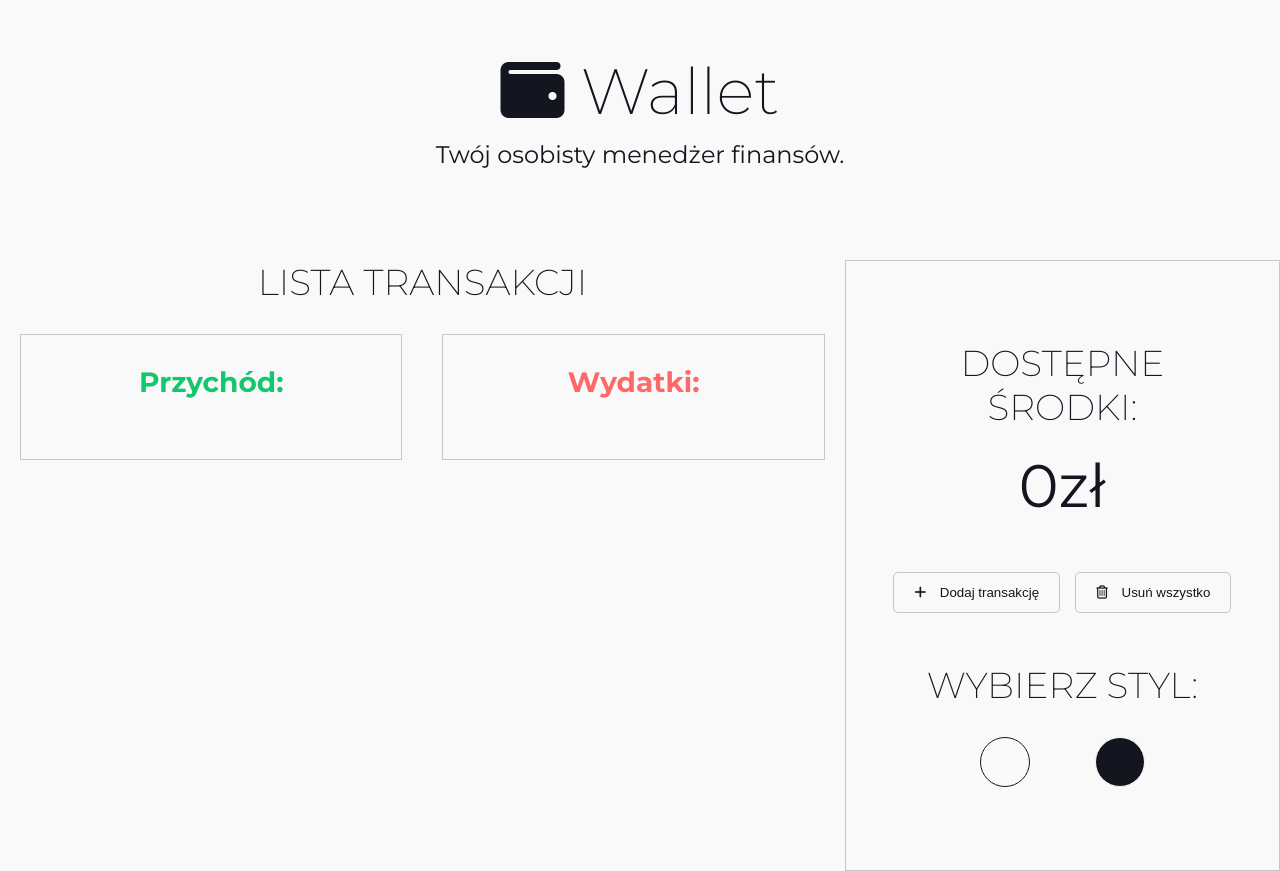
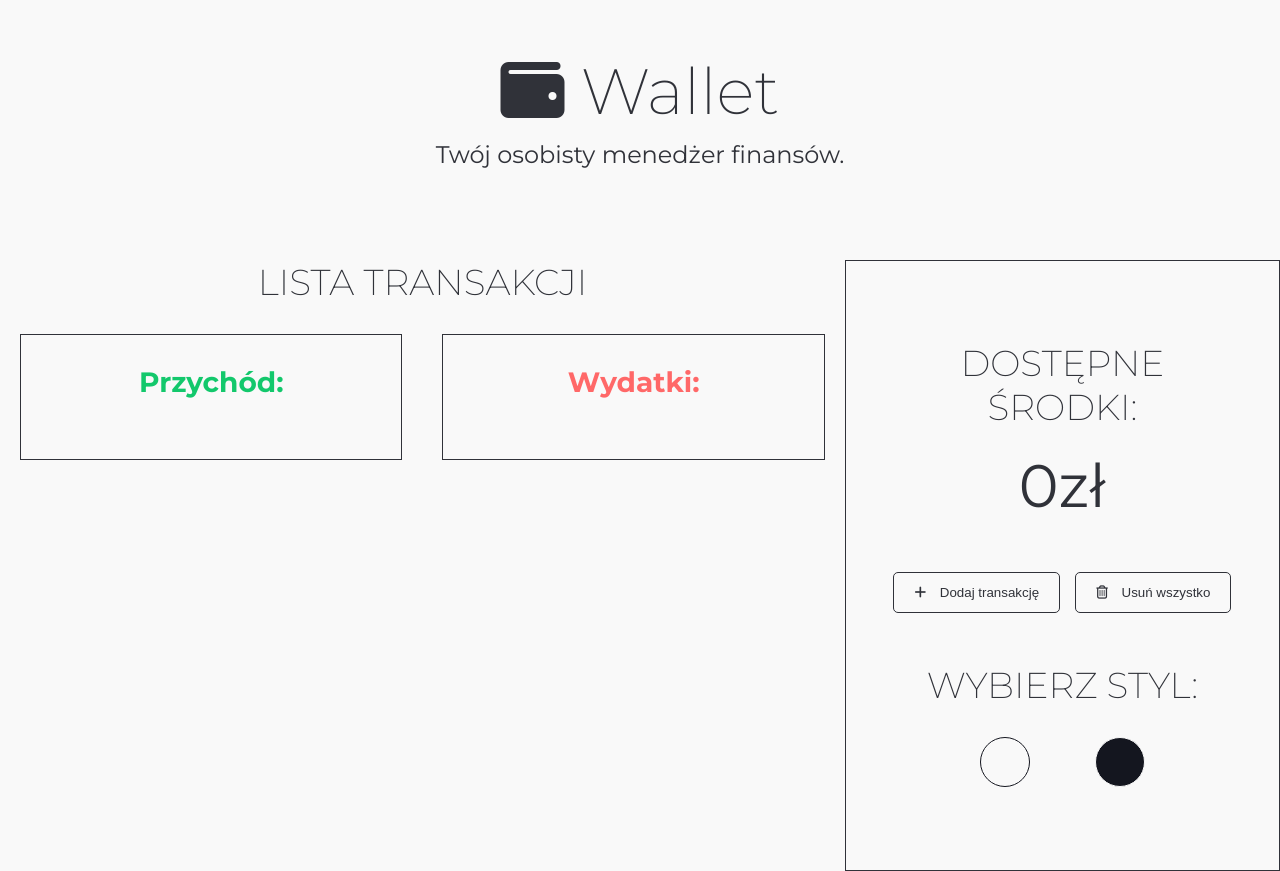
Before and after one commit to TarasYarovyi/Finance-manager, a plain HTML site: page index.html in a window 1280 px wide. Drawn offline with Linux system fonts and the light colour scheme.

Commit message:
root colors changed

```diff
--- a/style.css
+++ b/style.css
@@ -6,8 +6,8 @@
 
 :root {
     --first-color: #F9F9F9;
-    --second-color: #14161F;
-    --border-color: rgba(0, 0, 0, .2);
+    --second-color: #303239;
+    --border-color: #303239;
 }
 
 body {
```
